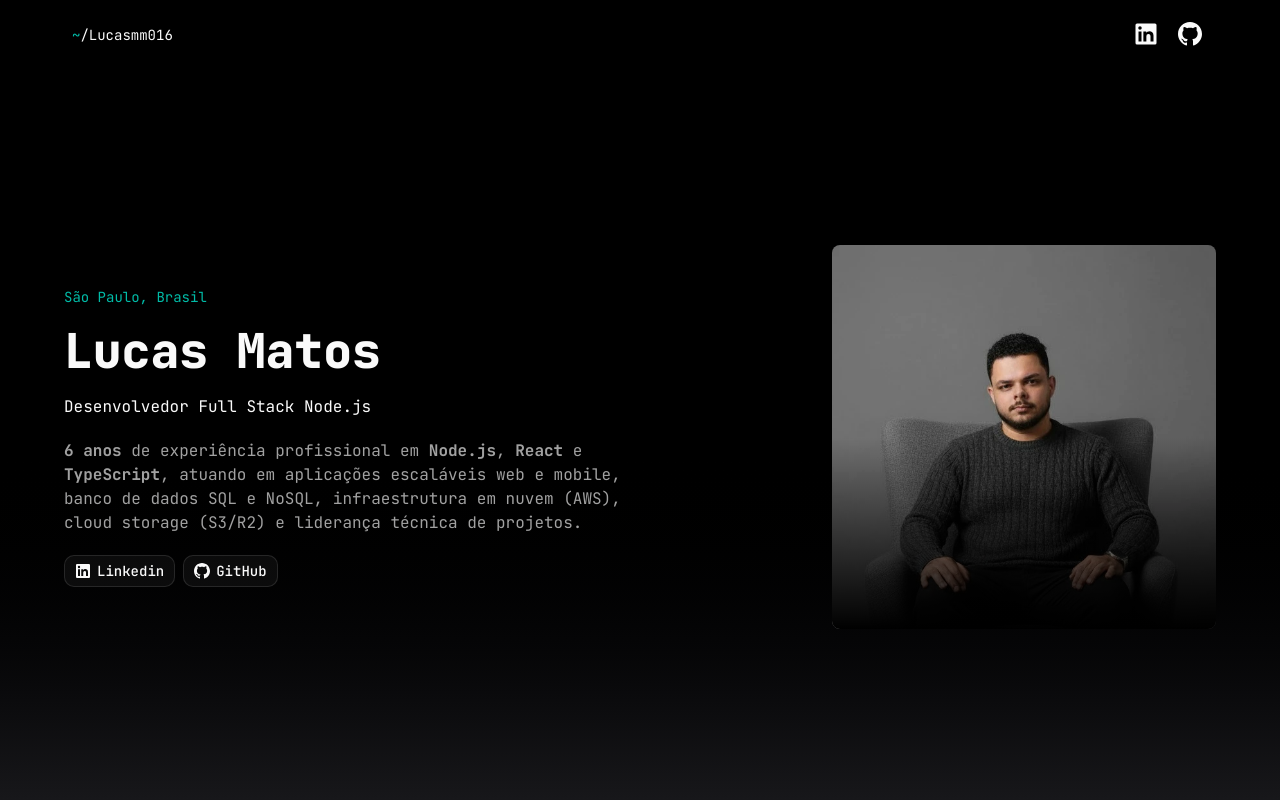
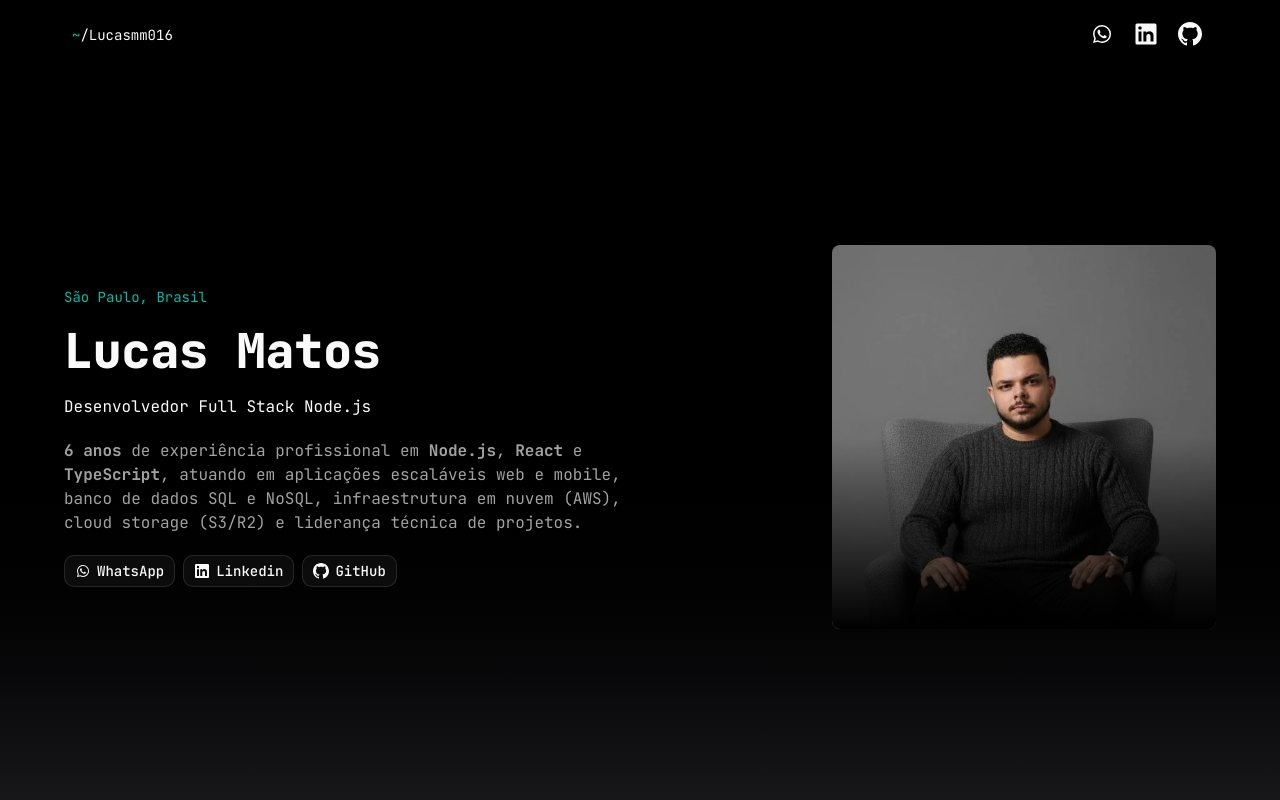
Before and after one commit to Lucasmm016/lucas-profile, a Next.js app: page / in a window 1280 px wide. Shown: the top 800 px of the page. Built offline with nearby package versions, Linux system fonts and the light colour scheme.

Commit message:
style: adiciona seção de contato e WhatsApp como rede social;

```diff
--- a/app/page.tsx
+++ b/app/page.tsx
@@ -1,10 +1,12 @@
 import Link from 'next/link'
 
+import { Contact } from '@/components/Contact'
 import { ExperienceTimeline } from '@/components/ExperienceTimeline'
 import { Footer } from '@/components/Footer'
 import { Header } from '@/components/Header'
 import Github from '@/components/icons/Github'
 import Linkedin from '@/components/icons/Linkedin'
+import Whatsapp from '@/components/icons/Whatsapp'
 import { WaveSensor } from '@/components/projects/wave-sensor'
 import { ZapflowExtension } from '@/components/projects/zapflow-extension'
 import { ZapflowSaas } from '@/components/projects/zapflow-saas'
@@ -29,13 +31,26 @@
 								e NoSQL, infraestrutura em nuvem (AWS), cloud storage (S3/R2) e liderança técnica de
 								projetos.
 							</p>
-							<div className="flex gap-2">
+							<div className="flex items-center flex-col md:flex-row gap-2">
+								<Link
+									href="https://wa.me/5515988234382"
+									rel="noopener noreferrer"
+									target="_blank"
+									className="w-full md:w-auto"
+								>
+									<Button variant="outline" className="w-full">
+										<Whatsapp />
+										WhatsApp
+									</Button>
+								</Link>
+
 								<Link
 									href="https://www.linkedin.com/in/lucas016/"
 									rel="noopener noreferrer"
 									target="_blank"
+									className="w-full md:w-auto"
 								>
-									<Button variant="outline">
+									<Button variant="outline" className="w-full">
 										<Linkedin />
 										Linkedin
 									</Button>
@@ -45,8 +60,9 @@
 									href="https://github.com/Lucasmm016"
 									rel="noopener noreferrer"
 									target="_blank"
+									className="w-full md:w-auto"
 								>
-									<Button variant="outline">
+									<Button variant="outline" className="w-full">
 										<Github />
 										GitHub
 									</Button>
@@ -99,6 +115,26 @@
 
 						<Skills />
 					</section>
+
+					<section className="w-full flex flex-col gap-10">
+						<div className="flex flex-col gap-2">
+							<h3 className="text-primary text-xl font-bold">Contato</h3>
+							<p className="text-muted-foreground text-sm">
+								Contato profissional para projetos, oportunidades e ideias
+							</p>
+						</div>
+
+						<div className="flex flex-col gap-4">
+							<p className="text-sm">
+								Você pode me encontrar nas redes sociais abaixo ou enviar um e-mail para{' '}
+								<a href="mailto:lucasmm016@gmail.com" className="text-primary">
+									lucasmm016@gmail.com
+								</a>
+							</p>
+
+							<Contact />
+						</div>
+					</section>
 				</div>
 			</main>
 
--- /dev/null
+++ b/components/Contact.tsx
@@ -0,0 +1,48 @@
+import Link from 'next/link'
+
+import Github from './icons/Github'
+import Linkedin from './icons/Linkedin'
+import Whatsapp from './icons/Whatsapp'
+import { Button } from './ui/button'
+
+export function Contact() {
+	return (
+		<div className="flex items-center flex-col md:flex-row gap-2">
+			<Link
+				href="https://wa.me/5515988234382"
+				rel="noopener noreferrer"
+				target="_blank"
+				className="w-full md:w-auto"
+			>
+				<Button variant="outline" className="w-full">
+					<Whatsapp />
+					WhatsApp
+				</Button>
+			</Link>
+
+			<Link
+				href="https://www.linkedin.com/in/lucas016/"
+				rel="noopener noreferrer"
+				target="_blank"
+				className="w-full md:w-auto"
+			>
+				<Button variant="outline" className="w-full">
+					<Linkedin />
+					Linkedin
+				</Button>
+			</Link>
+
+			<Link
+				href="https://github.com/Lucasmm016"
+				rel="noopener noreferrer"
+				target="_blank"
+				className="w-full md:w-auto"
+			>
+				<Button variant="outline" className="w-full">
+					<Github />
+					Github
+				</Button>
+			</Link>
+		</div>
+	)
+}
--- a/components/Footer.tsx
+++ b/components/Footer.tsx
@@ -2,17 +2,25 @@
 
 import Github from './icons/Github'
 import Linkedin from './icons/Linkedin'
+import Whatsapp from './icons/Whatsapp'
 import { Button } from './ui/button'
 
 export function Footer() {
 	return (
 		<footer className="w-full border-t border-border">
-			<div className="w-full max-w-6xl mx-auto flex items-center justify-between text-center px-2 py-4">
+			<div className="w-full max-w-6xl mx-auto flex items-center justify-between flex-wrap gap-4 text-center px-2 py-4">
 				<span className="text-muted-foreground text-xs">
 					© 2026 Lucas Matos - Todos os direitos reservados.
 				</span>
 
-				<div className="flex items-center gap-2">
+				<div className="flex items-center flex-wrap gap-2">
+					<Link href="https://wa.me/5515988234382" rel="noopener noreferrer" target="_blank">
+						<Button size="sm" variant="ghost">
+							<Whatsapp />
+							WhatsApp
+						</Button>
+					</Link>
+
 					<Link
 						href="https://www.linkedin.com/in/lucas016/"
 						rel="noopener noreferrer"
--- a/components/Header.tsx
+++ b/components/Header.tsx
@@ -2,6 +2,7 @@
 
 import Github from './icons/Github'
 import Linkedin from './icons/Linkedin'
+import Whatsapp from './icons/Whatsapp'
 import { Button } from './ui/button'
 
 export function Header() {
@@ -14,6 +15,12 @@
 				</Link>
 
 				<div className="flex items-center gap-2">
+					<Link href="https://wa.me/5515988234382" rel="noopener noreferrer" target="_blank">
+						<Button size="icon-lg" variant="ghost">
+							<Whatsapp className="size-6" />
+						</Button>
+					</Link>
+
 					<Link
 						href="https://www.linkedin.com/in/lucas016/"
 						rel="noopener noreferrer"
--- /dev/null
+++ b/components/icons/Whatsapp.tsx
@@ -0,0 +1,20 @@
+import { SVGProps } from 'react'
+
+const Whatsapp = (props: SVGProps<SVGSVGElement>) => (
+	<svg
+		xmlns="http://www.w3.org/2000/svg"
+		fill="currentColor"
+		width="24"
+		height="24"
+		viewBox="0 0 24 24"
+		{...props}
+	>
+		<path
+			fillRule="evenodd"
+			d="M18.403 5.633A8.919 8.919 0 0 0 12.053 3c-4.948 0-8.976 4.027-8.978 8.977 0 1.582.413 3.126 1.198 4.488L3 21.116l4.759-1.249a8.981 8.981 0 0 0 4.29 1.093h.004c4.947 0 8.975-4.027 8.977-8.977a8.926 8.926 0 0 0-2.627-6.35m-6.35 13.812h-.003a7.446 7.446 0 0 1-3.798-1.041l-.272-.162-2.824.741.753-2.753-.177-.282a7.448 7.448 0 0 1-1.141-3.971c.002-4.114 3.349-7.461 7.465-7.461a7.413 7.413 0 0 1 5.275 2.188 7.42 7.42 0 0 1 2.183 5.279c-.002 4.114-3.349 7.462-7.461 7.462m4.093-5.589c-.225-.113-1.327-.655-1.533-.73-.205-.075-.354-.112-.504.112s-.58.729-.711.879-.262.168-.486.056-.947-.349-1.804-1.113c-.667-.595-1.117-1.329-1.248-1.554s-.014-.346.099-.458c.101-.1.224-.262.336-.393.112-.131.149-.224.224-.374s.038-.281-.019-.393c-.056-.113-.505-1.217-.692-1.666-.181-.435-.366-.377-.504-.383a9.65 9.65 0 0 0-.429-.008.826.826 0 0 0-.599.28c-.206.225-.785.767-.785 1.871s.804 2.171.916 2.321c.112.15 1.582 2.415 3.832 3.387.536.231.954.369 1.279.473.537.171 1.026.146 1.413.089.431-.064 1.327-.542 1.514-1.066.187-.524.187-.973.131-1.067-.056-.094-.207-.151-.43-.263"
+			clipRule="evenodd"
+		/>
+	</svg>
+)
+
+export default Whatsapp
```
